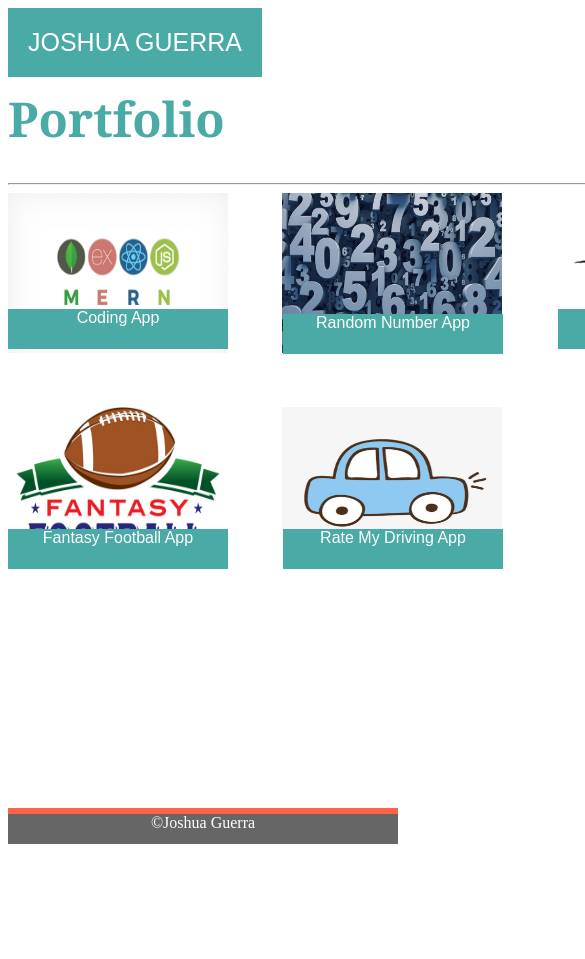
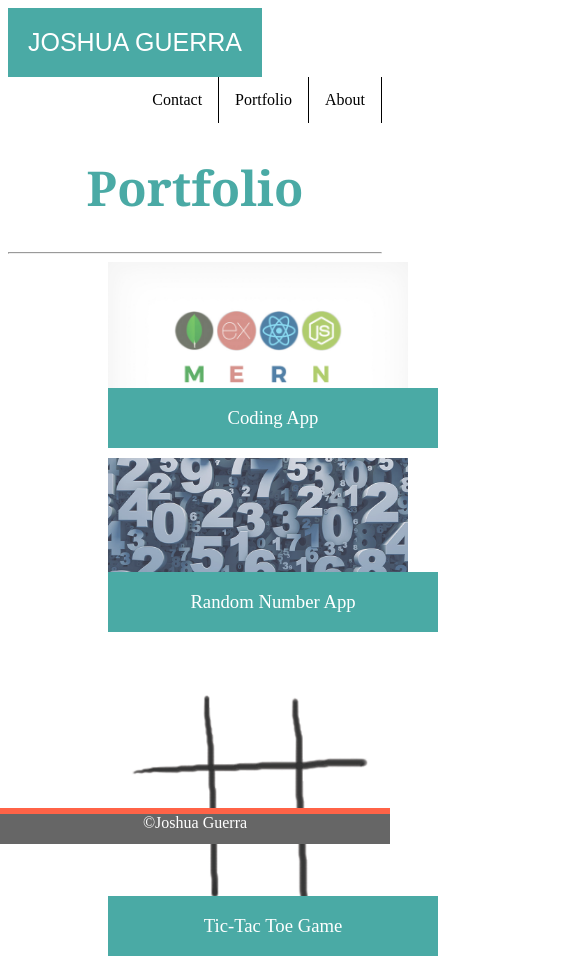
Before and after one commit to joshua-guerra21/Responsive-Portfolio, a plain HTML site: page portfolio.html in a window 390 px wide. Shown: the top 959 px of the page, 585 px wide, since content can reach past the window. Before the commit the page ends 844 px from the top, so only its background shows below. Drawn offline with Linux system fonts and the light colour scheme.

Commit message:
Final Commit

```diff
--- a/assets/css/newstyle.css
+++ b/assets/css/newstyle.css
@@ -1,7 +1,13 @@
-.body{
-    background-image: url("assets\images\300.png");
+* {
+    /* margin: 0; */
+}
+
+body{
     box-sizing: border-box;
-    background-color: #cccccc
+    background: url("assets\images\subtle_white_mini_waves.png");
+    background-repeat: no-repeat;
+    background-position: right top;
+    background-attachment: fixed;
 
 }
 
@@ -70,8 +76,9 @@
 }
 
 .footer {
-    position:absolute;
+    position:fixed;
     bottom:0;
+    left: 0;
     width:100%;
     height:30px;
     background-color: #666666;
@@ -80,10 +87,6 @@
     color: white;
  }
 
-.custom-padding {
-    width: 960px;
-    margin: 0 auto;
-}
 
 #message {
     padding-top: 0;
@@ -96,92 +99,141 @@
      padding: 15px;
  }
 
-img {
-    width: 220px;
-    height: 260px;
-}
 
-.container1 {
+.work {
     position: relative;
-}
-
-.textblock {
-    position: absolute;
-    background-color: black;
-    color: white;
-}
-
-
- .image1 {
-     position: relative;
+    float: left;
+    width: 290px;
+    height: 290px;
+    margin-left: 100px;
 
 }
 
-img {
-    padding-right: 50px;
-    height: 160px;
-    padding-bottom: 50px;
+.work:nth-child(even) {
+    margin-right: 40px;
   }
 
-#img_text1 {
-    position: absolute;
-    top: 100px;
-    width: 220px;
-    height: 40px;
-    background-color: #4aaaa5;
-    text-align: center;
-    color: white;
-    font-family: Arial, Helvetica, sans-serif;
+.work img {
+    width: 100%;
+    border: 0 none;
+    opacity: 0.8;
+    padding-right: 20px;
+    padding-bottom: 20px;
   }
 
-#img_text2 {
+.work h3 {
     position: absolute;
-    top: 105px;
-    width: 220px;
-    left: 275px;
-    height: 40px;
-    background-color: #4aaaa5;
+    bottom: 10px;
+    width: 100%;
+    padding: 15px;
+    margin-bottom: 0;
+    font-weight: 300;
+    line-height: 30px;
+    color: #ffffff;
     text-align: center;
-    color: white;
-    font-family: Arial, Helvetica, sans-serif;
-}
-#img_text3 {
-    position: absolute;
-    top: 100px;
-    width: 220px;
-    left: 550px;
-    height: 40px;
-    background-color: #4aaaa5;
-    text-align: center;
-    color: white;
-    font-family: Arial, Helvetica, sans-serif;
-}
-#img_text4 {
-    position: absolute;
-    top: 320px;
-    width: 220px;
-    height: 40px;
-    background-color: #4aaaa5;
-    text-align: center;
-    color: white;
-    font-family: Arial, Helvetica, sans-serif;
+    background: #4aaaa5;
+    border-bottom: 0;
   }
 
-#img_text5 {
-    position: absolute;
-    top: 100px;
-    width: 220px;
-    top: 320px;
-    left: 275px;
-    height: 40px;
-    background-color: #4aaaa5;
+/* .auth-image {
+    float: left;
+    width: 200px;
+    height: auto;
+    margin-top: 10px;
+    margin-right: 25px;
+  } */
+
+
+  @media screen and (max-width: 648px) {
+    header {
+        width: 100%;
+        height: 90px;
+        }
+    input, textarea {
+        width: 325px;
+        margin-top: 7px;
+        padding: 9px;
+        font-size: 14px;
+        }
+    .container {
+        width: 100%;
+    }
+    h1 {
         text-align: center;
-    color: white;
-    font-family: Arial, Helvetica, sans-serif;
+    }
+    .menu-area {
+        width: 100%;
+        align-content: center
     }
 
-a:hover {
-    background-color: tomato;
-    color: white;
-    position: absoulute;
+    .p {
+        width: 100%;
     }
+    .main-section, .work {
+        width: 100%;
+        max-width: 300px;
+        height: 100%
+                }
+}
+
+@media screen and (max-width: 768px) {
+    header {
+        width: 100%;
+        height: 90px;
+        }
+    input, textarea {
+        width: 325px;
+        margin-top: 7px;
+        padding: 9px;
+        font-size: 14px;
+        }
+    .container {
+        width: 100%;
+    }
+    h1 {
+        text-align: center;
+    }
+    .menu-area {
+        width: 100%;
+        align-content: center
+    }
+
+    .p {
+        width: 100%;
+    }
+    .main-section, .work {
+        width: 100%;
+        max-width: 300px;
+        height: 100%
+                }
+}
+
+@media screen and (max-width: 980px) {
+    header {
+        width: 100%;
+        height: 90px;
+        }
+    input, textarea {
+        width: 325px;
+        margin-top: 7px;
+        padding: 9px;
+        font-size: 14px;
+        }
+    .container {
+        width: 100%;
+    }
+
+    .menu-area {
+        width: 100%;
+        align-content: center
+    }
+
+    .p {
+        width: 100%;
+    }
+    .main-section, .work {
+        width: 100%;
+        max-width: 300px;
+        height: 100%
+                }
+}
--- a/portfolio.html
+++ b/portfolio.html
@@ -2,12 +2,11 @@
     <head>
         <meta charset="utf-8">
         <meta http-equiv="X-UA-Compatible" content="IE=edge,chrome=1">
+        <meta name="viewport" content="width=device-width, initial-scale=1.0">
         <title> Portfolio </title>
         <link rel="stylesheet" type="text/css" href="assets\css\newstyle.css">
-        <body id="portfolio"></body>
     </head>
     <body>
-            <div class ='custom-padding'>
                     <nav>
                         <div class="logo">Joshua Guerra</div>
                         <ul class="menu-area">
@@ -25,23 +24,39 @@
 <hr>
 
 
-<div class="image1">
-<a href="portfolio.html"><img src="assets\images\Blog-Article-MERN-Stack.jpg"></a>
-<p id="img_text1">Coding App</p>
-<a href="portfolio.html"><img src="assets\images\050718_EC_numbers_feat.jpg"></a>
-<p id="img_text2">Random Number App</p>
-<a href="portfolio.html"><img src="assets\images\188949058290_577ab559045c89cc851b_512.png"></a>
-<p id="img_text3">Tic-Tac Toe Game</p>
-<a href="portfolio.html"><img src="assets\images\Fantasy-Football-Graphic.jpg"></a>
-<p id="img_text4">Fantasy Football App</p>
-<a href="portfolio.html"><img src="assets\images\1757a3108036241.jpg"></a>
-<p id="img_text5">Rate My Driving App</p>
 
+    <section class="main-section">
 
+      <div class="work">
+        <img src="assets\images\Blog-Article-MERN-Stack.jpg" alt="Coding App">
+
+        <h3>Coding App</h3>
+      </div>
+      <div class="work">
+        <img src="assets\images\050718_EC_numbers_feat.jpg" alt="Random Number App">
+
+        <h3>Random Number App</h3>
+      </div>
+      <div class="work">
+        <img src="assets\images\188949058290_577ab559045c89cc851b_512.png" alt="Tic-Tac Toe Game">
+
+        <h3>Tic-Tac Toe Game</h3>
+      </div>
+      <div class="work">
+        <img src="assets\images\Fantasy-Football-Graphic.jpg" alt="Fantasy Football App">
+
+        <h3>Fantasy Football App</h3>
+      </div>
+      <div class="work">
+        <img src="assets\images\1757a3108036241.jpg" alt="Rate My Driving">
+
+        <h3>Rate My Driving</h3>
+      </div>
+
+    </section>
+
+  </div>
 </div>
-</div>
-    </body>
-
     <footer>
             <div class="footer">
             ©Joshua Guerra
```
Also changed, not shown: index.html (+2 -5 lines), new-contact.html (+4 -3 lines), assets/css/assets/images/188949058290_577ab559045c89cc851b_512.png (added), assets/images/subtle_white_mini_waves.png (added). Lines whose indentation alone changed are shown as unchanged.
